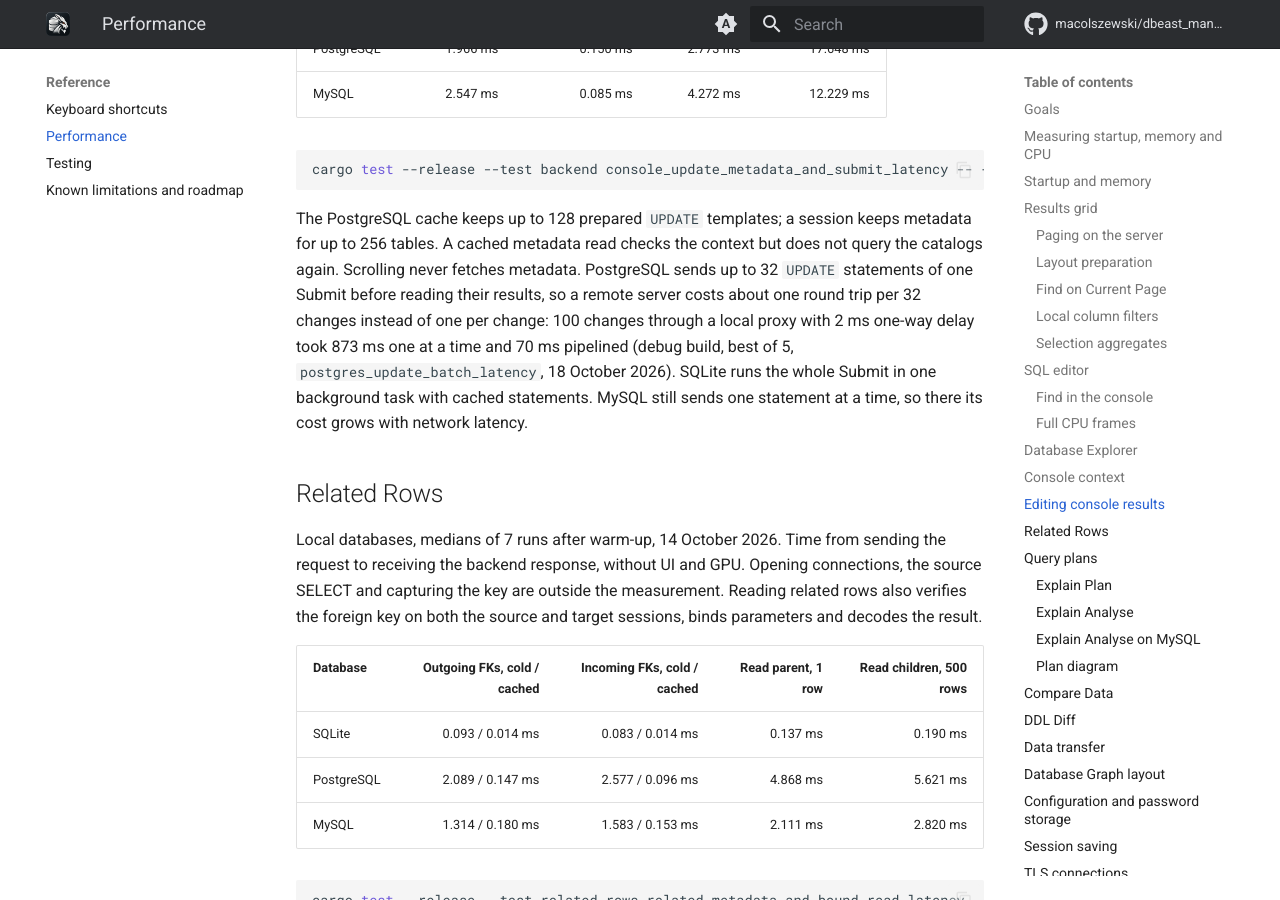
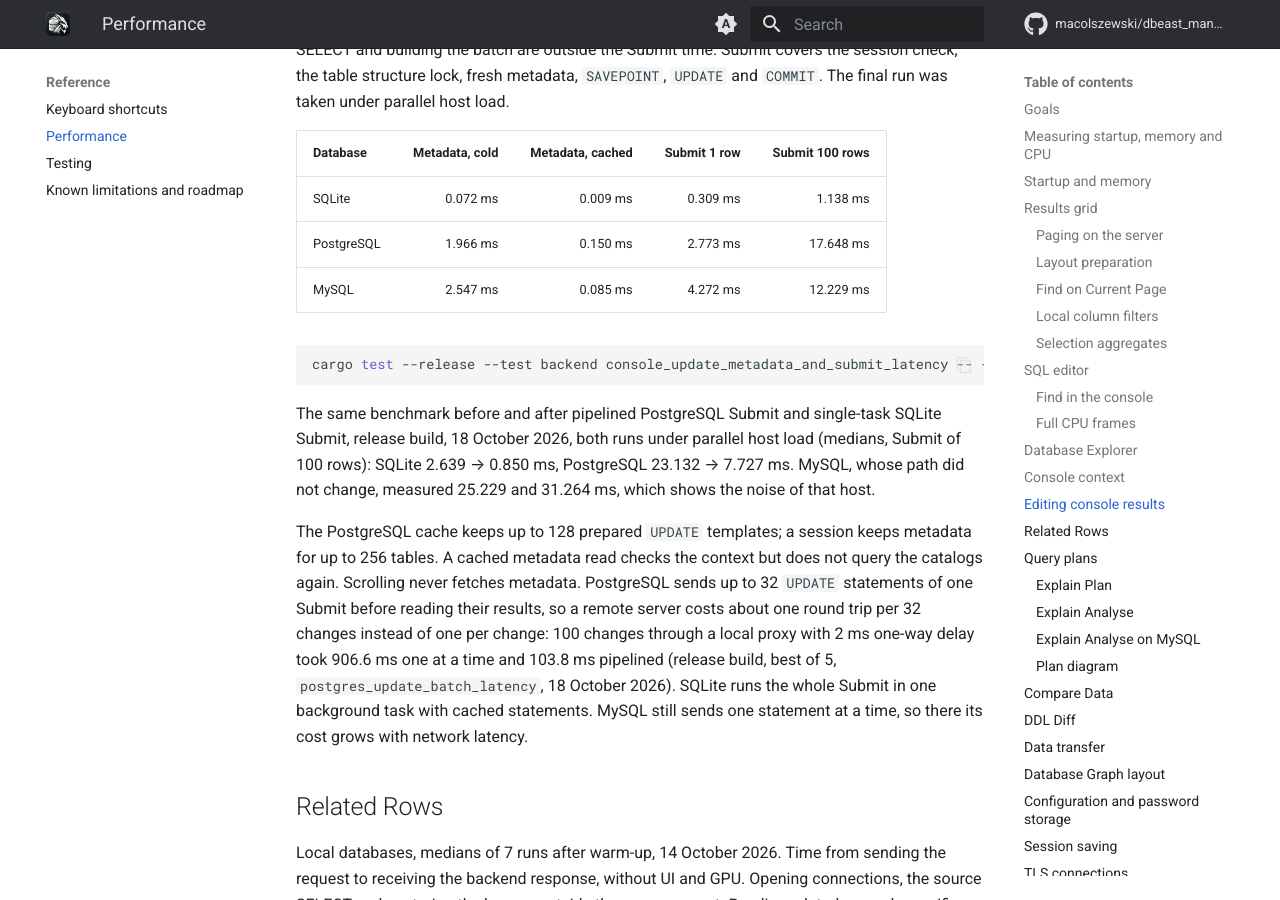
Before and after one commit to macolszewski/dbeast_manager, an MkDocs documentation site: the page built from docs/reference/performance.md, in a window 1280 px wide and 900 px high, scrolled down 8435 px. Built offline with MkDocs 1.6.1 and Material for MkDocs 9.7.7, drawn with Linux system fonts in a browser that asks for light colours; comment, search, counter and statistics services are not loaded; some of the changed text lies outside the part shown.

Commit message:
docs(performance): record Submit and table page measurements

````diff
--- a/docs/reference/performance.md
+++ b/docs/reference/performance.md
@@ -64,6 +64,8 @@
 ```
 
 "Read to the end" is the time until the page is shown and the session is free for the next statement when the rest of the result is read and discarded. A cancel request costs about one millisecond locally and a few network round trips to a remote server, which is why a small result gains nothing from it; the gain grows with the size of the rest. See [Paging](../guide/results-grid.md#paging).
+
+A table page already ends one row after the page through its own `LIMIT`, so since 18 October 2026 that row is read instead of cancelled: no cancel connection and no extra transaction-state query. Release build, best of 5, page of 500 out of 20,000 rows: 3.772 ms with a cancel request and 1.060 ms read to the end at offset 0; 3.003 and 2.623 ms at offset 19,800; 2.120 and 2.662 ms past the end, where no row follows and nothing is cancelled anyway (host under parallel load). The primary key used for the page order is still read before every page: 1.861 ms locally, one round trip to a remote server.
 
 
 ### Layout preparation
@@ -251,7 +253,9 @@
 cargo test --release --test backend console_update_metadata_and_submit_latency -- --ignored --nocapture
 ```
 
-The PostgreSQL cache keeps up to 128 prepared `UPDATE` templates; a session keeps metadata for up to 256 tables. A cached metadata read checks the context but does not query the catalogs again. Scrolling never fetches metadata. PostgreSQL sends up to 32 `UPDATE` statements of one Submit before reading their results, so a remote server costs about one round trip per 32 changes instead of one per change: 100 changes through a local proxy with 2 ms one-way delay took 873 ms one at a time and 70 ms pipelined (debug build, best of 5, `postgres_update_batch_latency`, 18 October 2026). SQLite runs the whole Submit in one background task with cached statements. MySQL still sends one statement at a time, so there its cost grows with network latency.
+The same benchmark before and after pipelined PostgreSQL Submit and single-task SQLite Submit, release build, 18 October 2026, both runs under parallel host load (medians, Submit of 100 rows): SQLite 2.639 → 0.850 ms, PostgreSQL 23.132 → 7.727 ms. MySQL, whose path did not change, measured 25.229 and 31.264 ms, which shows the noise of that host.
+
+The PostgreSQL cache keeps up to 128 prepared `UPDATE` templates; a session keeps metadata for up to 256 tables. A cached metadata read checks the context but does not query the catalogs again. Scrolling never fetches metadata. PostgreSQL sends up to 32 `UPDATE` statements of one Submit before reading their results, so a remote server costs about one round trip per 32 changes instead of one per change: 100 changes through a local proxy with 2 ms one-way delay took 906.6 ms one at a time and 103.8 ms pipelined (release build, best of 5, `postgres_update_batch_latency`, 18 October 2026). SQLite runs the whole Submit in one background task with cached statements. MySQL still sends one statement at a time, so there its cost grows with network latency.
 
 ## Related Rows
 
````
